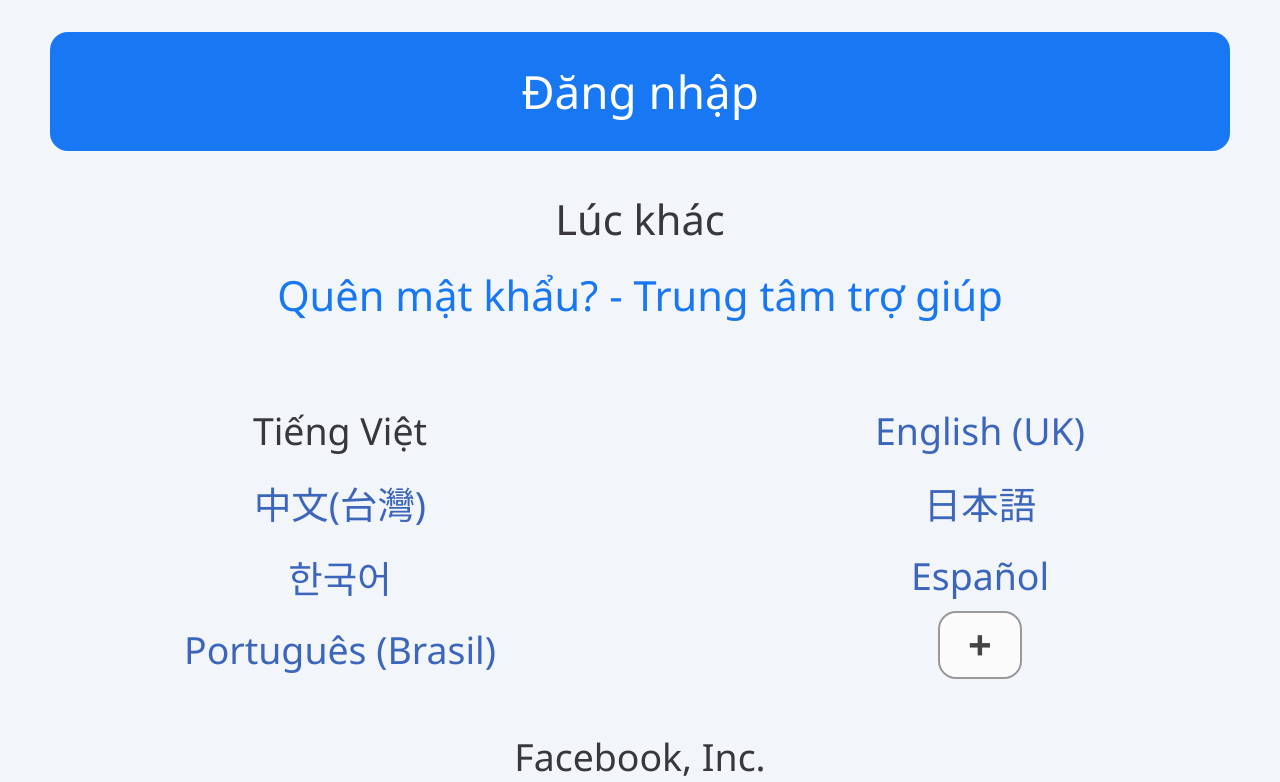
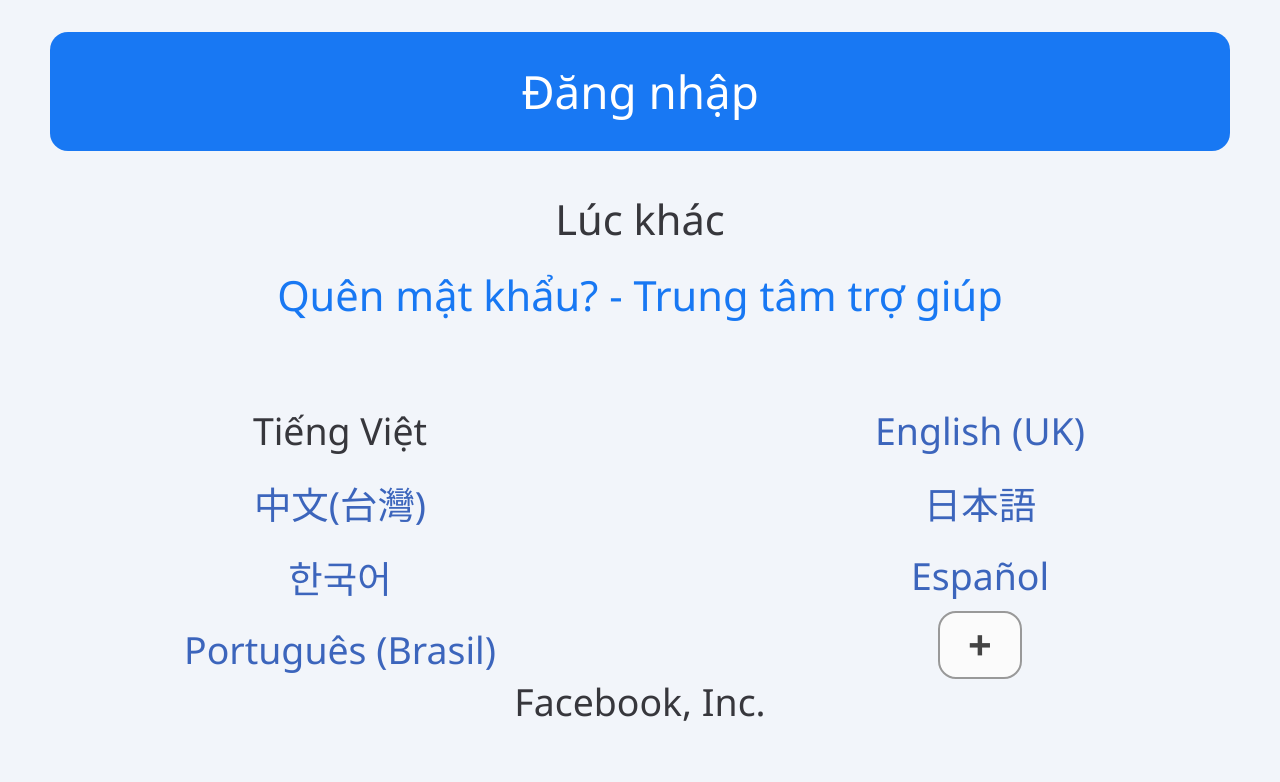
Before and after one commit to vandung2kk2/test, a plain HTML site: page index.html in a window 1280 px wide. Shown: the part 923-1705 px from the top of the page. After the commit the page ends 1650 px from the top, so only its background shows below. Drawn offline with Linux system fonts and the light colour scheme.

Commit message:
Add files via upload

```diff
--- a/style.css
+++ b/style.css
@@ -116,6 +116,6 @@ li:not(#current-lang) a:hover{
 	color:#444;
 }
 #copyright{
-	margin-top:5px;
+	margin-top:-50px;
 	font-size:0.9em;
 }
```
